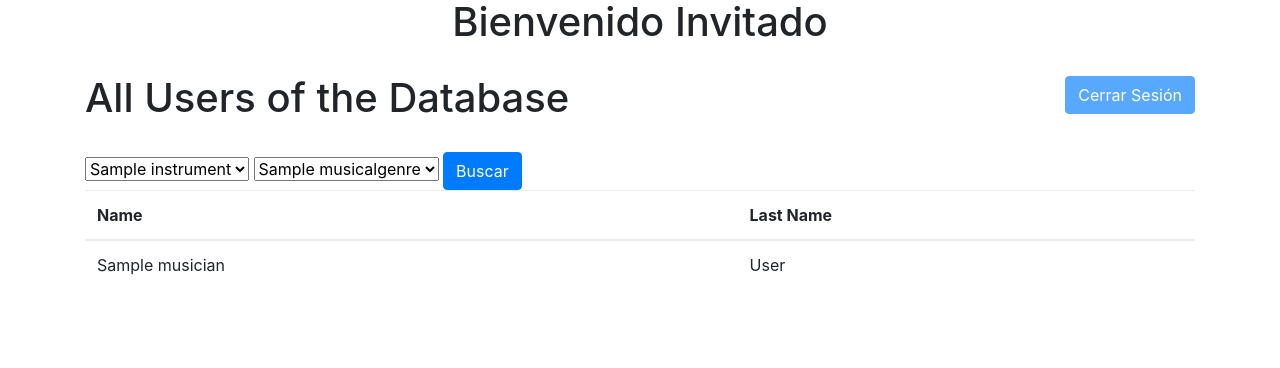
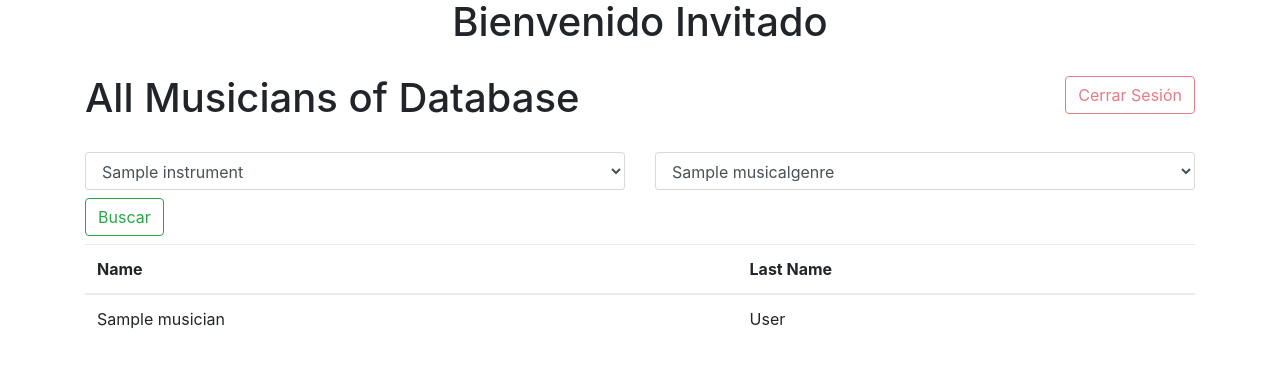
Before and after one commit to KevinArce98/RedSocialMusicos, a CodeIgniter app: page /database/index.php/homecontroller/index in a window 1280 px wide. Shown: the top 368 px of the page. Run offline with CodeIgniter, Linux system fonts and the light colour scheme; tables that the repository leaves empty hold one stand-in row (values such as "Sample post"); some libraries are stand-ins or nearby versions.

Commit message:
css Dropdown

```diff
--- a/application/views/principal.php
+++ b/application/views/principal.php
@@ -21,38 +21,32 @@
 			</div>
 			<div class="mt-4 mb-4">
 				<div class="d-flex justify-content-between">
-					<h1>All Users of the Database</h1>
+					<h1>All Musicians of Database</h1>
 					<form action="<?php echo site_url('logout'); ?>" method="post">
-						<button type="submit" class="btn btn-primary" <?php if (!isset($_SESSION['user'])) {
+						<button type="submit" class="btn btn-outline-danger" <?php if (!isset($_SESSION['user'])) {
 																			echo "disabled";
 																		}?>>Cerrar Sesión</button>
 					</form>
 				</div>
 			</div>
-	<form action="" method="post">
-
-
-
-		<select name="instruments">
+	<form action="<?php echo site_url('search'); ?>" method="post">
+		<div class="row mb-2">
+			<div class="col-md-6">
+				<select name="instruments" class="form-control">
 					 <?php  foreach ($instruments as $instrument) {  ?>
 			                 <option value="<?php echo $instrument->id ?>"><?php echo "$instrument->name"; ?></option>
 					 <?php } ?>
-
 				</select>
-
-
-		<select name="genre">
+			</div>
+			<div class="col-md-6">
+				<select name="genre" class="form-control">
 					 <?php  foreach ($genres as $genre) {  ?>
 			                 <option value="<?php echo $genre->id ?>"><?php echo "$genre->name"; ?></option>
 					 <?php } ?>
-
 				</select>
-
-
-
-
-
-		<button type="submit" class="btn btn-primary">Buscar</button>
+			</div>
+		</div>
+		<button type="submit" class="btn btn-outline-success mb-2">Buscar</button>
 
 	</form>
 		<table class="table table-hover">
```
Lines whose indentation alone changed are shown as unchanged.
